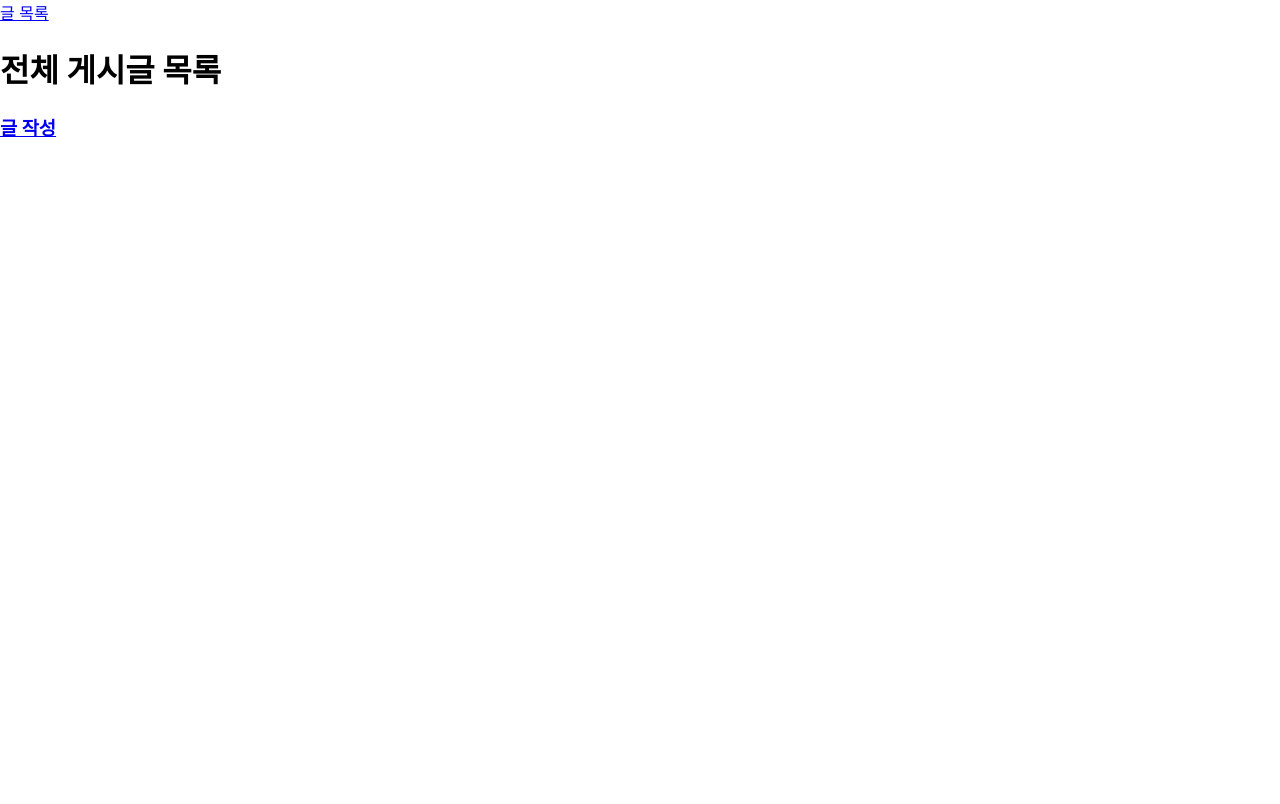
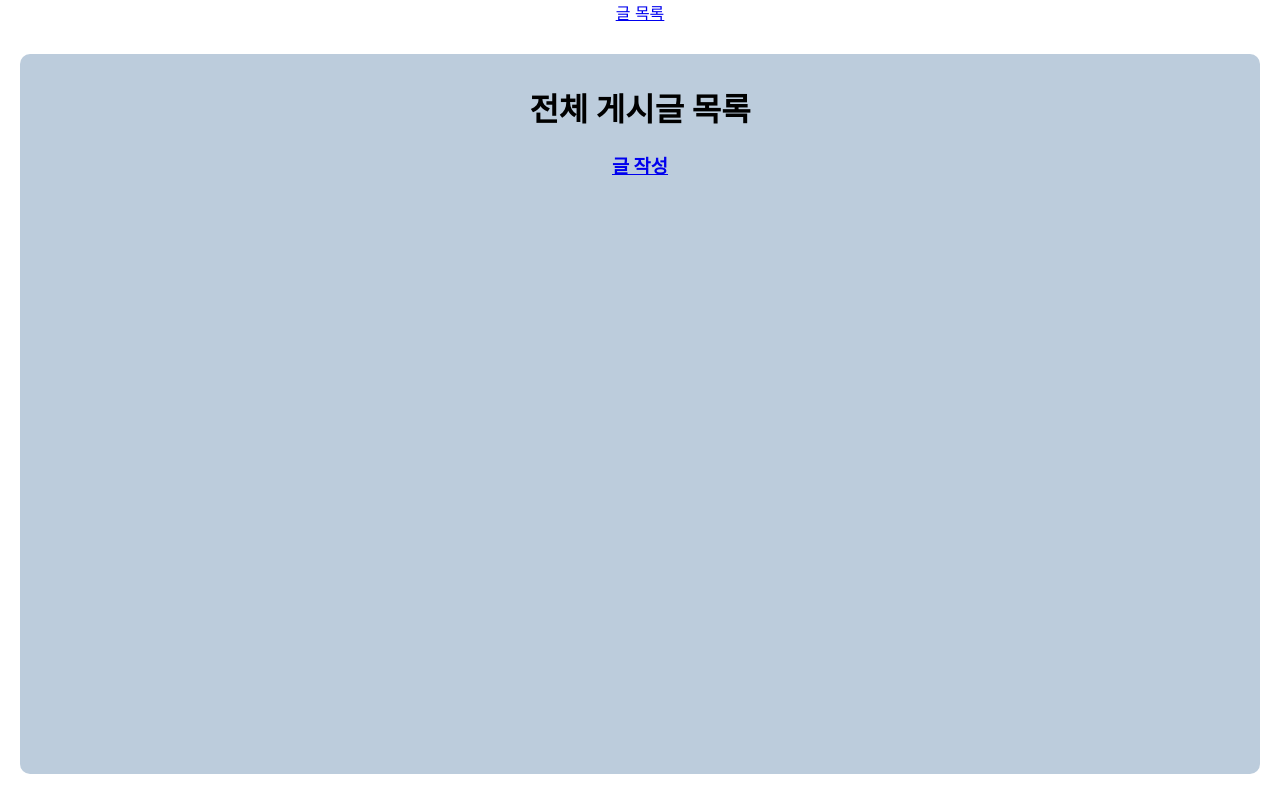
Before and after one commit to Eundeok2/React_board, a React (Create React App) app in the folder board_front/: page /article-list in a window 1280 px wide. Built offline with nearby package versions, Linux system fonts and the light colour scheme.

Commit message:
:lipstick: ArticleList.module.css 파일 생성 (CSS는 모듈 파일로 적용 예정

```diff
--- a/board_front/src/App.css
+++ /dev/null
@@ -1,38 +0,0 @@
-.App {
-  text-align: center;
-}
-
-.App-logo {
-  height: 40vmin;
-  pointer-events: none;
-}
-
-@media (prefers-reduced-motion: no-preference) {
-  .App-logo {
-    animation: App-logo-spin infinite 20s linear;
-  }
-}
-
-.App-header {
-  background-color: #282c34;
-  min-height: 100vh;
-  display: flex;
-  flex-direction: column;
-  align-items: center;
-  justify-content: center;
-  font-size: calc(10px + 2vmin);
-  color: white;
-}
-
-.App-link {
-  color: #61dafb;
-}
-
-@keyframes App-logo-spin {
-  from {
-    transform: rotate(0deg);
-  }
-  to {
-    transform: rotate(360deg);
-  }
-}
--- a/board_front/src/App.js
+++ b/board_front/src/App.js
@@ -4,6 +4,7 @@ import ArticleList from "./components/ArticleList";
 import ArticleCreate from "./components/ArticleCreate";
 import ArticleDetail from "./components/ArticleDetail";
 import ArticleUpdate from "./components/ArticleUpdate";
+import styles from './App.module.css';
 
 const App = () => {
   // 게시글 데이터 상태 관리 (React state)
@@ -11,6 +12,7 @@ const App = () => {
 
 
   return(
+    <div className={styles.container}>
       <Router>
         <nav>
           <Link to="/article-list">글 목록</Link>
@@ -22,6 +24,7 @@ const App = () => {
           <Route path="/article-update/:id" element={<ArticleUpdate articles={articles} setArticles={setArticles} />} />
         </Routes>
       </Router>
+    </div>
   )
 };
 
--- /dev/null
+++ b/board_front/src/App.module.css
@@ -0,0 +1,3 @@
+.container {
+  text-align: center;
+}
--- a/board_front/src/components/ArticleList.js
+++ b/board_front/src/components/ArticleList.js
@@ -1,10 +1,11 @@
 import React from "react";
 import {Link } from "react-router-dom";
+import styles from "./styles/ArticleList.module.css"
 
 const ArticleList = ({ articles }) => {
   return(
-    <div>
-      <h1>전체 게시글 목록</h1>
+    <div className={styles.container}>
+      <h1 className={styles.listTitle}>전체 게시글 목록</h1>
         <h3>
           <Link to="/article-create">글 작성</Link>
         </h3>
--- /dev/null
+++ b/board_front/src/components/styles/ArticleList.module.css
@@ -0,0 +1,10 @@
+.container{
+  background-color: #BCCCDC;
+  margin: 30px 20px 30px 20px;
+  height: 90vh;
+  border-radius: 10px;
+}
+
+.listTitle{
+  padding-top: 30px;
+}
```
Lines whose indentation alone changed are shown as unchanged.
